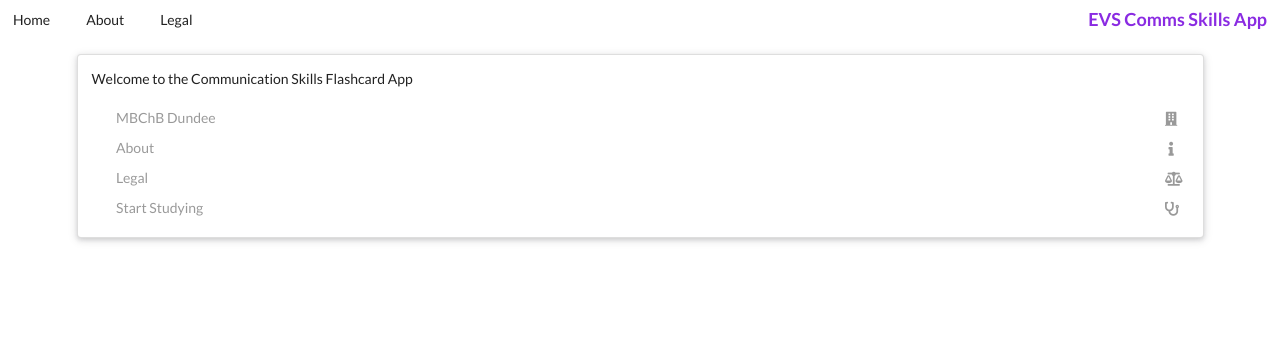
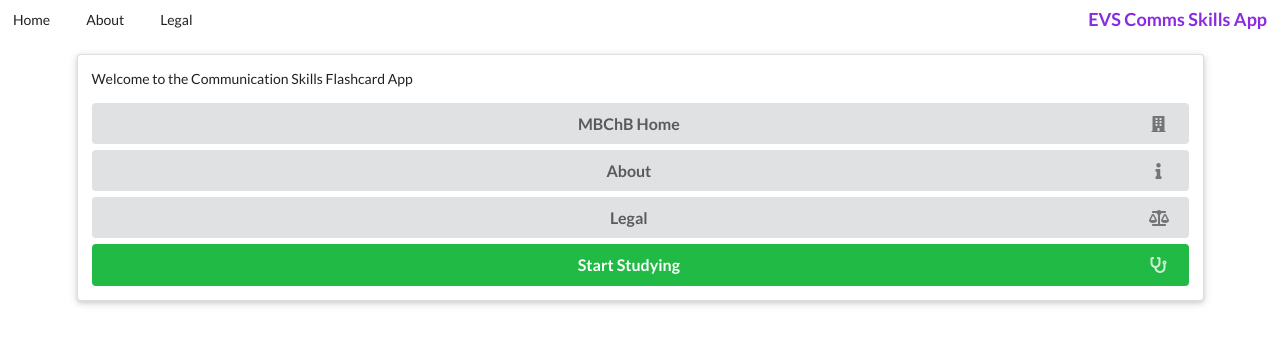
Before and after one commit to lawrenceadams/CommsCards, an Angular app: page /#/home in a window 1280 px wide. Shown: the top 344 px of the page. Built offline with nearby package versions, Linux system fonts and the light colour scheme; a web font is replaced by a local one.

Commit message:
Changed Home Menu to buttons

```diff
--- a/src/app/card-selector/card-type-selector/card-type-selector.component.html
+++ b/src/app/card-selector/card-type-selector/card-type-selector.component.html
@@ -1,3 +1,5 @@
-<p>
-  card-type-selector works!
-</p>
+<div class="ui four column container raised segment">
+  <div *ngFor="let option of typeOptions" class="ui middle aligned selection list">
+    <div class="item" [routerLink]="option.routerLink">{{option.text}}</div>
+  </div>
+</div>
--- a/src/app/card-selector/card-type-selector/card-type-selector.component.ts
+++ b/src/app/card-selector/card-type-selector/card-type-selector.component.ts
@@ -1,4 +1,5 @@
 import { Component, OnInit } from '@angular/core';
+import { MenuOption } from "app/card-selector/menuOption.model";
 
 @Component({
   selector: 'app-card-type-selector',
@@ -7,6 +8,14 @@ import { Component, OnInit } from '@angular/core';
 })
 export class CardTypeSelectorComponent implements OnInit {
 
+  typeOptions: MenuOption[] = [
+    new MenuOption("Health Promotion", "/study/type/healthpromo"),
+    new MenuOption("Types of Consultation/Skills", "/study/type/typesofconsul"),
+    new MenuOption("Consent & Procedure", "/study/type/consentproc"),
+    new MenuOption("Explanation & Planning", "/study/type/explainplan"),
+    new MenuOption("Explaining Diseases", "/study/type/explaindisease")
+  ]
+
   constructor() { }
 
   ngOnInit() {
--- a/src/app/card-selector/menuOption.model.ts
+++ b/src/app/card-selector/menuOption.model.ts
@@ -2,10 +2,12 @@ export class MenuOption {
 
     text: string;
     routerLink: string;
+    color: string;
 
-    constructor(text: string, routerLink: string) {
+    constructor(text: string, routerLink: string, color?: string) {
         this.text = text;
         this.routerLink = routerLink;
+        this.color = color;
     }
 
 }
--- a/src/app/home/home.component.html
+++ b/src/app/home/home.component.html
@@ -1,4 +1,4 @@
-<div class="ui four column container raised segment">
+<!--<div class="ui four column container raised segment">
   <p>Welcome to the Communication Skills Flashcard App</p>
   <ul class="ui middle aligned selection list">
     <a class="item" href="https://mbchb.dundee.ac.uk">MBChB Dundee <i class="right floated building icon"></i></a>
@@ -6,4 +6,13 @@
     <a class="item" [routerLink]="['/legal']">Legal <i class="right floated law icon"></i></a>
     <a class="item" [routerLink]="['/studyby']">Start Studying <i class="right floated treatment icon"></i></a>
   </ul>
+</div>-->
+
+<div class="ui four column container raised segment">
+  <p>Welcome to the Communication Skills Flashcard App </p>
+  <div class="ui list">
+    <div class="item"><button class="fluid large ui button" href="https://mbchb.dundee.ac.uk">MBChB Home <i class="right floated building icon"></i></button></div>
+    <div class="item" *ngFor="let option of mainMenuOptions">
+      <button class="fluid large ui button" [routerLink]="option.routerLink" [innerHTML]="option.text" [class.green]="option.color"></button></div>
+  </div>
 </div>
--- a/src/app/home/home.component.ts
+++ b/src/app/home/home.component.ts
@@ -1,4 +1,5 @@
 import { Component, OnInit } from '@angular/core';
+import { MenuOption } from "../card-selector/menuOption.model";
 
 @Component({
   selector: 'app-home',
@@ -7,6 +8,12 @@ import { Component, OnInit } from '@angular/core';
 })
 export class HomeComponent implements OnInit {
 
+  mainMenuOptions: MenuOption[] = [
+    new MenuOption(`About <i class="right floated info icon"></i>`, "/about"),
+    new MenuOption(`Legal <i class="right floated law icon"></i>`, "/legal"),
+    new MenuOption(`Start Studying <i class="right floated treatment icon"></i>`, "/studyby/", "green")
+  ]
+
   constructor() { }
 
   ngOnInit() {
```
